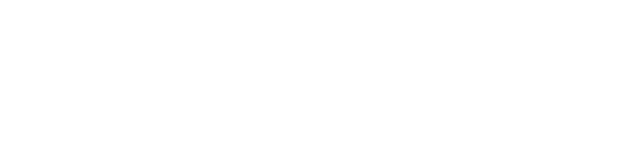
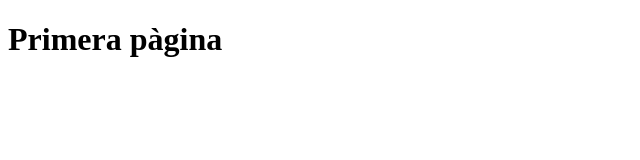
Before and after one commit to maurotory/git-test, a plain HTML site: page index.html in a window 1280 px wide. Shown: the whole page, without its empty margins (0-640 px from the left). Drawn offline with Linux system fonts and the light colour scheme.

Commit message:
my second commit

```diff
--- a/index.html
+++ b/index.html
@@ -8,6 +8,7 @@
 </head>
 
 <body>
+    <h1>Primera pàgina</h1>
 
 </body>
 
```
